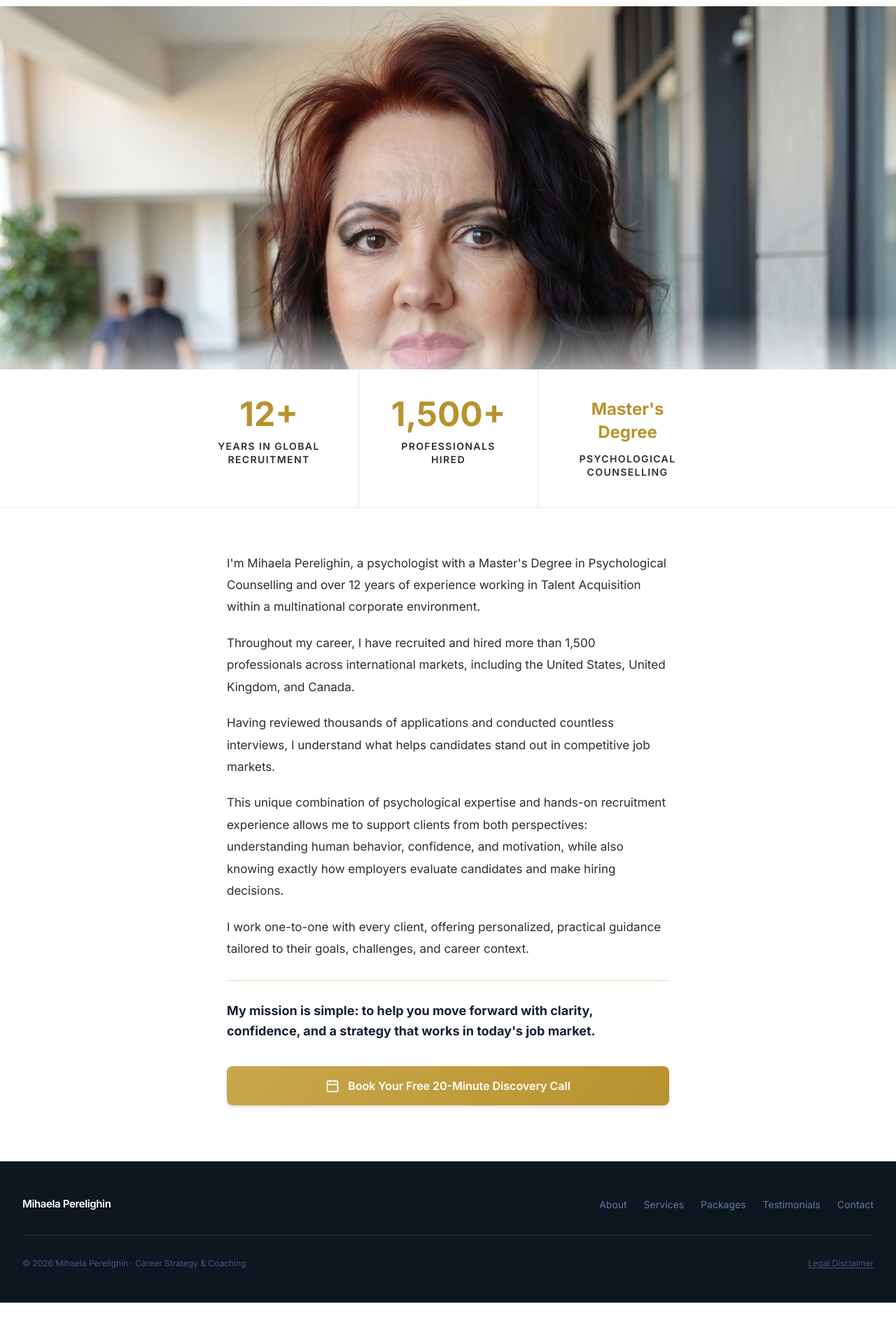
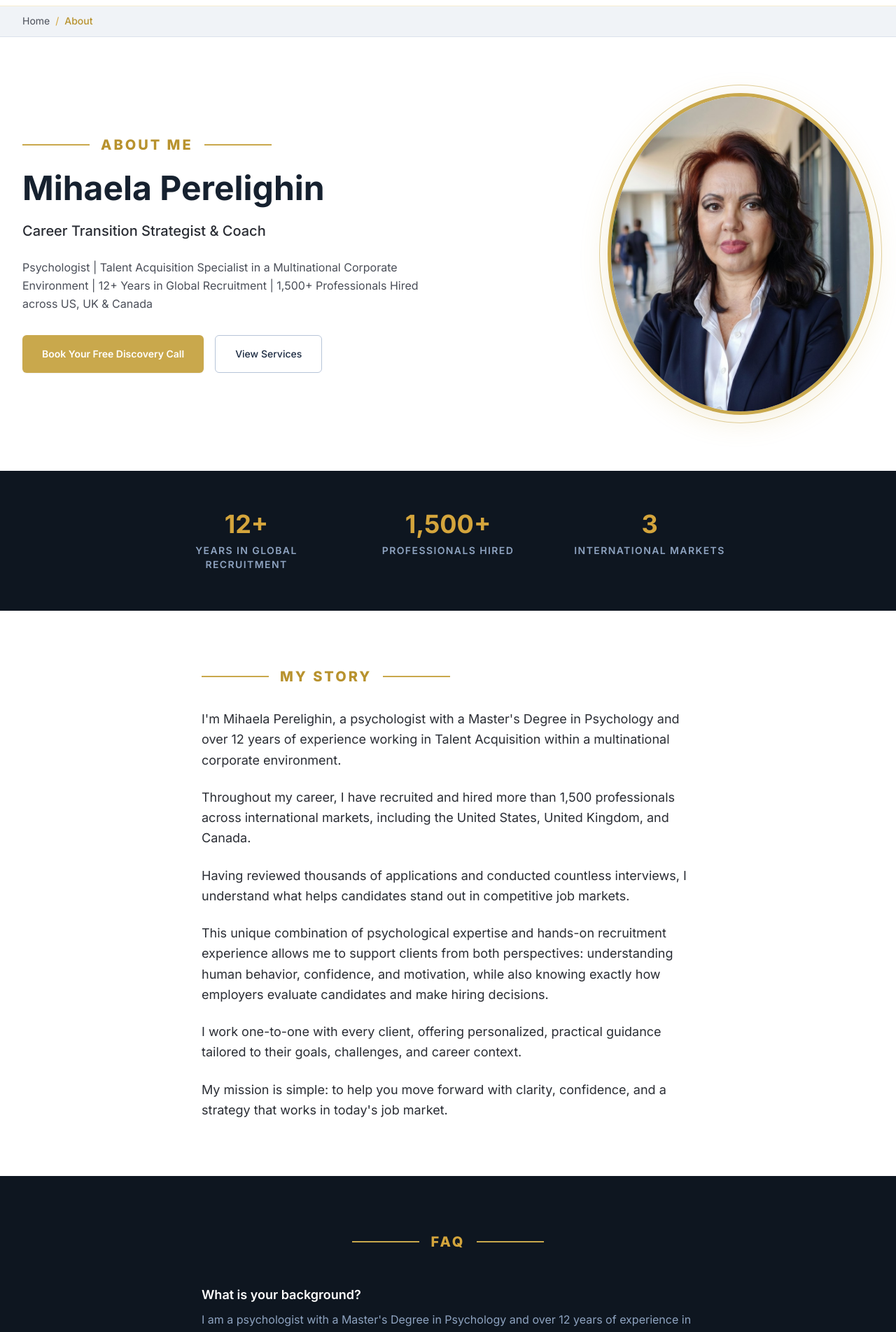
Before and after one commit to tmkannanrajesh-web/mihaela-coach, a Next.js app: page / in a window 1280 px wide. Shown: the part 80-1984 px from the top of the page at 70% size. Before the commit the page ends 1942 px from the top, so only its background shows below. Built offline with nearby package versions, Linux system fonts and the light colour scheme.

Commit message:
About page: professional full-width layout matching design

```diff
--- a/app/page.tsx
+++ b/app/page.tsx
@@ -1,5 +1,6 @@
 import type { Metadata } from "next";
 import Image from "next/image";
+import Link from "next/link";
 import Script from "next/script";
 import Navbar from "@/components/Navbar";
 import Footer from "@/components/Footer";
@@ -7,7 +8,7 @@ import Footer from "@/components/Footer";
 export const metadata: Metadata = {
   title: "About Mihaela Perelighin",
   description:
-    "Mihaela Perelighin is a Career Transition Strategist & Coach. Psychologist with a Master's Degree in Psychological Counselling and 12+ years in global talent acquisition.",
+    "Mihaela Perelighin is a Career Transition Strategist & Coach. Psychologist with a Master's Degree in Psychology and 12+ years in global talent acquisition. 1,500+ professionals hired across US, UK & Canada.",
   alternates: { canonical: "https://www.mihaelaperelighin.com/about" },
   openGraph: {
     title: "About Mihaela Perelighin | Career Transition Strategist & Coach",
@@ -23,11 +24,53 @@ const schema = {
   name: "Mihaela Perelighin",
   jobTitle: "Career Transition Strategist & Coach",
   url: "https://www.mihaelaperelighin.com",
-  image: "https://www.mihaelaperelighin.com/images/mihaela-about.jpg",
+  image: "https://www.mihaelaperelighin.com/images/mihaela-perelighin.jpg",
   description:
-    "Psychologist with a Master's Degree in Psychological Counselling and 12+ years in global talent acquisition.",
+    "Psychologist with a Master's Degree in Psychology and 12+ years in global talent acquisition. 1,500+ professionals hired across US, UK & Canada.",
   sameAs: ["https://www.linkedin.com/in/mihaela-perelighin-a9760841/"],
+  knowsAbout: [
+    "Career Coaching",
+    "Career Transition",
+    "Talent Acquisition",
+    "Psychology",
+    "CV Review",
+    "Interview Preparation",
+    "LinkedIn Optimization",
+  ],
+  alumniOf: {
+    "@type": "CollegeOrUniversity",
+    name: "Master's Degree in Psychology",
+  },
 };
+
+const CREDENTIALS = [
+  { num: "12+", label: "Years in Global Recruitment" },
+  { num: "1,500+", label: "Professionals Hired" },
+  { num: "3", label: "International Markets" },
+];
+
+const FAQS = [
+  {
+    q: "What is your background?",
+    a: "I am a psychologist with a Master's Degree in Psychology and over 12 years of experience in Talent Acquisition within a multinational corporate environment. I have recruited and hired more than 1,500 professionals across the United States, United Kingdom, and Canada.",
+  },
+  {
+    q: "Who do you work with?",
+    a: "I work one-to-one with mid-career professionals (35–60) who are facing redundancy, career stagnation, burnout, or a significant career change. I also work with women returning to work and international professionals targeting English-speaking markets.",
+  },
+  {
+    q: "How are you different from other career coaches?",
+    a: "My combination of psychology training and hands-on corporate recruitment experience is unusual. I understand the emotional and psychological side of career transitions, while also knowing exactly how employers evaluate candidates and make hiring decisions.",
+  },
+  {
+    q: "Do you work with clients outside Romania?",
+    a: "Yes. All sessions are conducted online and I work with English-speaking clients worldwide. Romanian is available on request.",
+  },
+  {
+    q: "How do I get started?",
+    a: "Book a free 20-minute Discovery Call. We'll discuss your current situation, career goals, and the most appropriate next steps.",
+  },
+];
 
 export default function AboutPage() {
   return (
@@ -39,133 +82,115 @@ export default function AboutPage() {
         dangerouslySetInnerHTML={{ __html: JSON.stringify(schema) }}
       />
       <Navbar />
-
       <main className="pt-[88px]">
 
-        {/* ── FULL-WIDTH PHOTO ── */}
-        <section className="w-full overflow-hidden" style={{ height: "520px" }}>
-          <div className="relative w-full h-full">
-            <Image
-              src="/images/mihaela-about.jpg"
-              alt="Mihaela Perelighin"
-              fill
-              priority
-              className="object-cover"
-              style={{ objectPosition: "center 15%" }}
-            />
-            {/* Subtle gradient at bottom to blend into stats */}
-            <div
-              className="absolute bottom-0 left-0 right-0"
-              style={{
-                height: "80px",
-                background: "linear-gradient(to bottom, transparent, rgba(255,255,255,0.6))",
-              }}
-            />
+        {/* Breadcrumbs */}
+        <nav className="bg-navy-50 border-b border-navy-100 py-3">
+          <div className="max-w-7xl mx-auto px-4 sm:px-6 lg:px-8">
+            <ol className="flex items-center gap-2 text-sm text-charcoal-light">
+              <li><Link href="/" className="hover:text-gold-600 transition-colors">Home</Link></li>
+              <li className="text-gold-400">/</li>
+              <li className="text-gold-600 font-medium">About</li>
+            </ol>
           </div>
-        </section>
+        </nav>
 
-        {/* ── 3 STAT CARDS ── */}
-        <section className="bg-white shadow-soft">
-          <div className="max-w-3xl mx-auto">
-            <div className="grid grid-cols-3 divide-x divide-gray-200">
-
-              <div className="py-10 px-8 text-center">
-                <p className="text-5xl font-bold text-gold-600 mb-2 leading-none">12+</p>
-                <p className="text-charcoal text-sm font-semibold uppercase tracking-widest mt-3 leading-snug">
-                  Years in Global<br />Recruitment
-                </p>
+        {/* Hero */}
+        <section className="bg-white py-20">
+          <div className="max-w-7xl mx-auto px-4 sm:px-6 lg:px-8 grid grid-cols-1 lg:grid-cols-2 gap-12 lg:gap-20 items-center">
+            <div>
+              <div className="flex items-center gap-4 mb-6">
+                <span className="h-0.5 w-24 bg-gold-500 block" />
+                <span className="text-xl font-extrabold text-gold-600 uppercase tracking-[0.15em]">About Me</span>
+                <span className="h-0.5 w-24 bg-gold-500 block" />
               </div>
-
-              <div className="py-10 px-8 text-center">
-                <p className="text-5xl font-bold text-gold-600 mb-2 leading-none">1,500+</p>
-                <p className="text-charcoal text-sm font-semibold uppercase tracking-widest mt-3 leading-snug">
-                  Professionals<br />Hired
-                </p>
+              <h1 className="text-4xl sm:text-5xl font-bold text-navy-900 leading-tight mb-6">
+                Mihaela Perelighin
+              </h1>
+              <p className="text-xl text-charcoal font-medium mb-6 leading-snug">
+                Career Transition Strategist &amp; Coach
+              </p>
+              <p className="text-charcoal-light leading-relaxed mb-4">
+                Psychologist | Talent Acquisition Specialist in a Multinational Corporate Environment | 12+ Years in Global Recruitment | 1,500+ Professionals Hired across US, UK &amp; Canada
+              </p>
+              <div className="flex flex-wrap gap-4 mt-8">
+                <a href="/#contact" className="inline-flex items-center bg-gold-500 hover:bg-gold-600 text-white font-semibold px-7 py-4 rounded-md transition-colors shadow-sm text-sm">
+                  Book Your Free Discovery Call
+                </a>
+                <Link href="/#services" className="inline-flex items-center border border-navy-200 hover:border-gold-400 text-navy-800 font-medium px-7 py-4 rounded-md transition-colors text-sm">
+                  View Services
+                </Link>
               </div>
-
-              <div className="py-10 px-8 text-center">
-                <p className="text-2xl font-bold text-gold-600 mb-2 leading-snug">Master's<br />Degree</p>
-                <p className="text-charcoal text-sm font-semibold uppercase tracking-widest mt-3 leading-snug">
-                  Psychological<br />Counselling
-                </p>
+            </div>
+            <div className="relative flex justify-center lg:justify-end">
+              <div className="relative flex items-center justify-center" style={{ width: "380px", height: "460px" }}>
+                <div style={{ position: "absolute", top: "-12px", left: "-12px", width: "calc(100% + 24px)", height: "calc(100% + 24px)", borderRadius: "50%", border: "1px solid #C9A84C", opacity: 0.55, pointerEvents: "none", zIndex: 0 }} />
+                <div className="relative z-10 overflow-hidden w-full h-full" style={{ borderRadius: "50%", border: "5px solid #C9A84C", boxShadow: "0 8px 40px rgba(201,168,76,0.2)" }}>
+                  <Image src="/images/mihaela-about.jpg" alt="Mihaela Perelighin" fill priority className="object-cover object-top" />
+                </div>
               </div>
-
             </div>
           </div>
         </section>
 
-        {/* ── THIN GOLD DIVIDER ── */}
-        <div className="w-full h-px bg-gold-100" />
+        {/* Credentials */}
+        <section className="bg-navy-950 py-14">
+          <div className="max-w-4xl mx-auto px-4 sm:px-6 lg:px-8">
+            <div className="grid grid-cols-3 gap-8 text-center">
+              {CREDENTIALS.map(({ num, label }) => (
+                <div key={label}>
+                  <p className="text-4xl font-bold text-gold-400 mb-2">{num}</p>
+                  <p className="text-navy-300 text-sm uppercase tracking-widest font-semibold">{label}</p>
+                </div>
+              ))}
+            </div>
+          </div>
+        </section>
 
-        {/* ── BIO ── */}
-        <section className="bg-white py-16">
-          <div
-            className="mx-auto px-6 space-y-5 text-charcoal leading-[1.85] text-[17px]"
-            style={{ maxWidth: "680px" }}
-          >
-            <p>
-              I'm Mihaela Perelighin, a psychologist with a Master's Degree in Psychological
-              Counselling and over 12 years of experience working in Talent Acquisition within a
-              multinational corporate environment.
-            </p>
+        {/* Full bio */}
+        <section className="bg-white py-20">
+          <div className="max-w-3xl mx-auto px-4 sm:px-6 lg:px-8 space-y-6 text-charcoal leading-relaxed text-lg">
+            <div className="flex items-center gap-4 mb-8">
+              <span className="h-0.5 w-24 bg-gold-500 block" />
+              <span className="text-xl font-extrabold text-gold-600 uppercase tracking-[0.15em]">My Story</span>
+              <span className="h-0.5 w-24 bg-gold-500 block" />
+            </div>
+            <p>I'm Mihaela Perelighin, a psychologist with a Master's Degree in Psychology and over 12 years of experience working in Talent Acquisition within a multinational corporate environment.</p>
+            <p>Throughout my career, I have recruited and hired more than 1,500 professionals across international markets, including the United States, United Kingdom, and Canada.</p>
+            <p>Having reviewed thousands of applications and conducted countless interviews, I understand what helps candidates stand out in competitive job markets.</p>
+            <p>This unique combination of psychological expertise and hands-on recruitment experience allows me to support clients from both perspectives: understanding human behavior, confidence, and motivation, while also knowing exactly how employers evaluate candidates and make hiring decisions.</p>
+            <p>I work one-to-one with every client, offering personalized, practical guidance tailored to their goals, challenges, and career context.</p>
+            <p>My mission is simple: to help you move forward with clarity, confidence, and a strategy that works in today's job market.</p>
+          </div>
+        </section>
 
-            <p>
-              Throughout my career, I have recruited and hired more than 1,500 professionals across
-              international markets, including the United States, United Kingdom, and Canada.
-            </p>
+        {/* FAQ */}
+        <section className="bg-navy-950 py-20">
+          <div className="max-w-3xl mx-auto px-4 sm:px-6 lg:px-8">
+            <div className="flex items-center justify-center gap-4 mb-12">
+              <span className="h-0.5 w-24 bg-gold-500 block" />
+              <span className="text-xl font-extrabold text-gold-400 uppercase tracking-[0.15em]">FAQ</span>
+              <span className="h-0.5 w-24 bg-gold-500 block" />
+            </div>
+            <div className="space-y-6">
+              {FAQS.map(({ q, a }) => (
+                <div key={q} className="border-b border-navy-800 pb-6">
+                  <h3 className="text-white font-semibold text-lg mb-2">{q}</h3>
+                  <p className="text-navy-300 leading-relaxed">{a}</p>
+                </div>
+              ))}
+            </div>
+          </div>
+        </section>
 
-            <p>
-              Having reviewed thousands of applications and conducted countless interviews, I
-              understand what helps candidates stand out in competitive job markets.
-            </p>
-
-            <p>
-              This unique combination of psychological expertise and hands-on recruitment
-              experience allows me to support clients from both perspectives: understanding human
-              behavior, confidence, and motivation, while also knowing exactly how employers
-              evaluate candidates and make hiring decisions.
-            </p>
-
-            <p>
-              I work one-to-one with every client, offering personalized, practical guidance tailored to
-              their goals, challenges, and career context.
-            </p>
-
-            {/* Thin gold rule before mission */}
-            <div className="flex items-center gap-4 py-2">
-              <span className="h-px flex-1 bg-gold-200 block" />
-            </div>
-
-            <p className="font-bold text-navy-900 text-[18px] leading-relaxed">
-              My mission is simple: to help you move forward with clarity, confidence, and a strategy
-              that works in today's job market.
-            </p>
-
-            {/* ── CTA BUTTON ── */}
-            <div className="pt-4 pb-4">
-              <a
-                href="/#contact"
-                className="flex items-center justify-center gap-3 text-white font-semibold px-8 py-4 rounded-lg transition-all text-base w-full shadow-md hover:shadow-lg hover:-translate-y-0.5"
-                style={{ background: "linear-gradient(135deg, #C9A84C 0%, #b8922e 100%)" }}
-              >
-                {/* Calendar icon */}
-                <svg
-                  xmlns="http://www.w3.org/2000/svg"
-                  className="w-5 h-5 flex-shrink-0"
-                  fill="none"
-                  viewBox="0 0 24 24"
-                  stroke="currentColor"
-                  strokeWidth={2}
-                >
-                  <rect x="3" y="4" width="18" height="18" rx="2" ry="2" />
-                  <line x1="16" y1="2" x2="16" y2="6" />
-                  <line x1="8" y1="2" x2="8" y2="6" />
-                  <line x1="3" y1="10" x2="21" y2="10" />
-                </svg>
-                Book Your Free 20-Minute Discovery Call
-              </a>
-            </div>
-
+        {/* CTA */}
+        <section className="bg-white py-20 text-center">
+          <div className="max-w-2xl mx-auto px-4 sm:px-6 lg:px-8">
+            <h2 className="text-3xl font-bold text-navy-900 mb-4">Ready to Work Together?</h2>
+            <p className="text-charcoal-light mb-8 text-lg">Book a free 20-minute Discovery Call and we'll discuss your situation, goals, and the most appropriate next steps.</p>
+            <a href="/#contact" className="inline-flex items-center bg-gold-500 hover:bg-gold-600 text-white font-semibold px-8 py-4 rounded-md transition-colors shadow-sm text-sm">
+              Book Your Free Discovery Call
+            </a>
           </div>
         </section>
 
```
